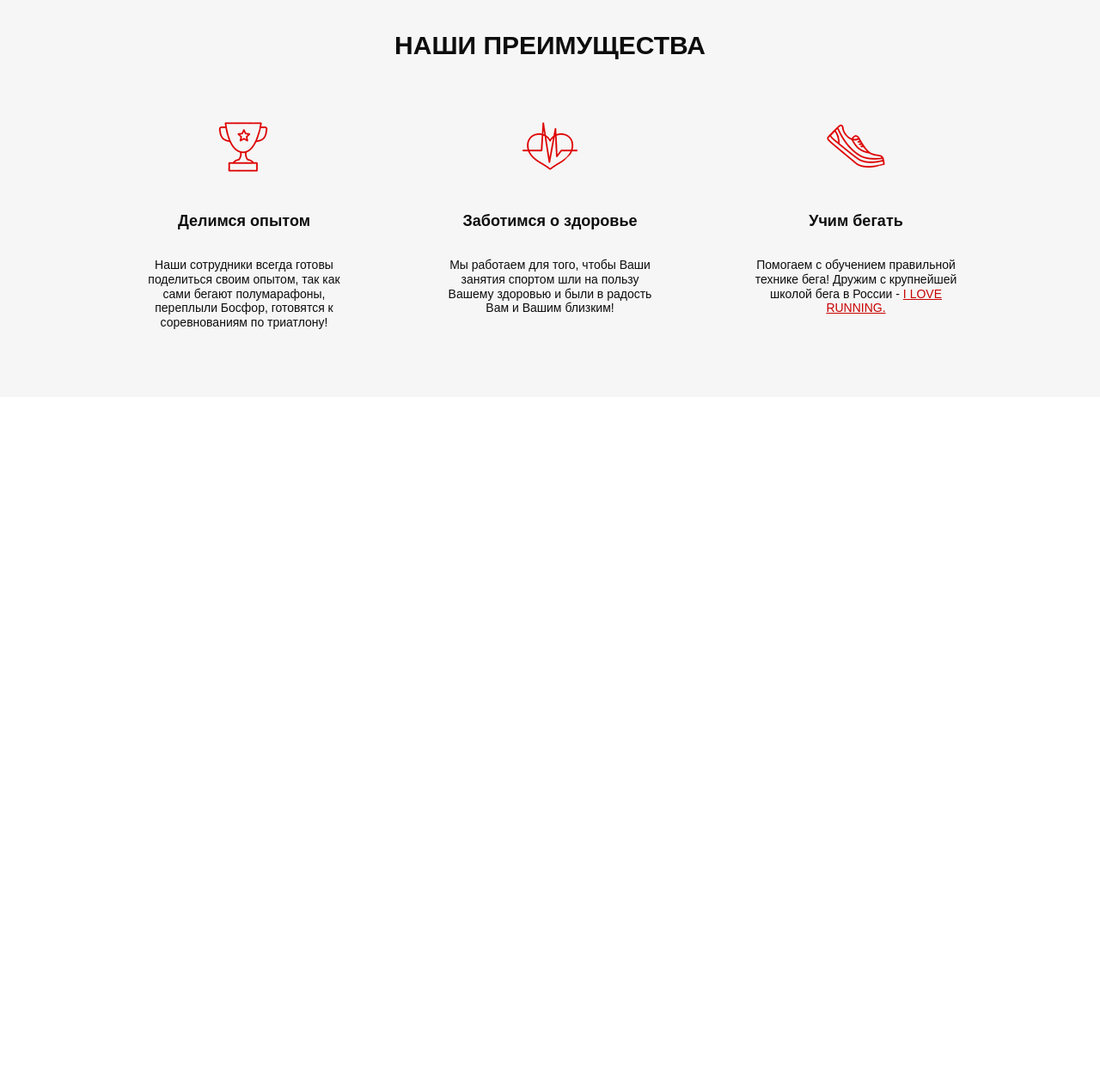
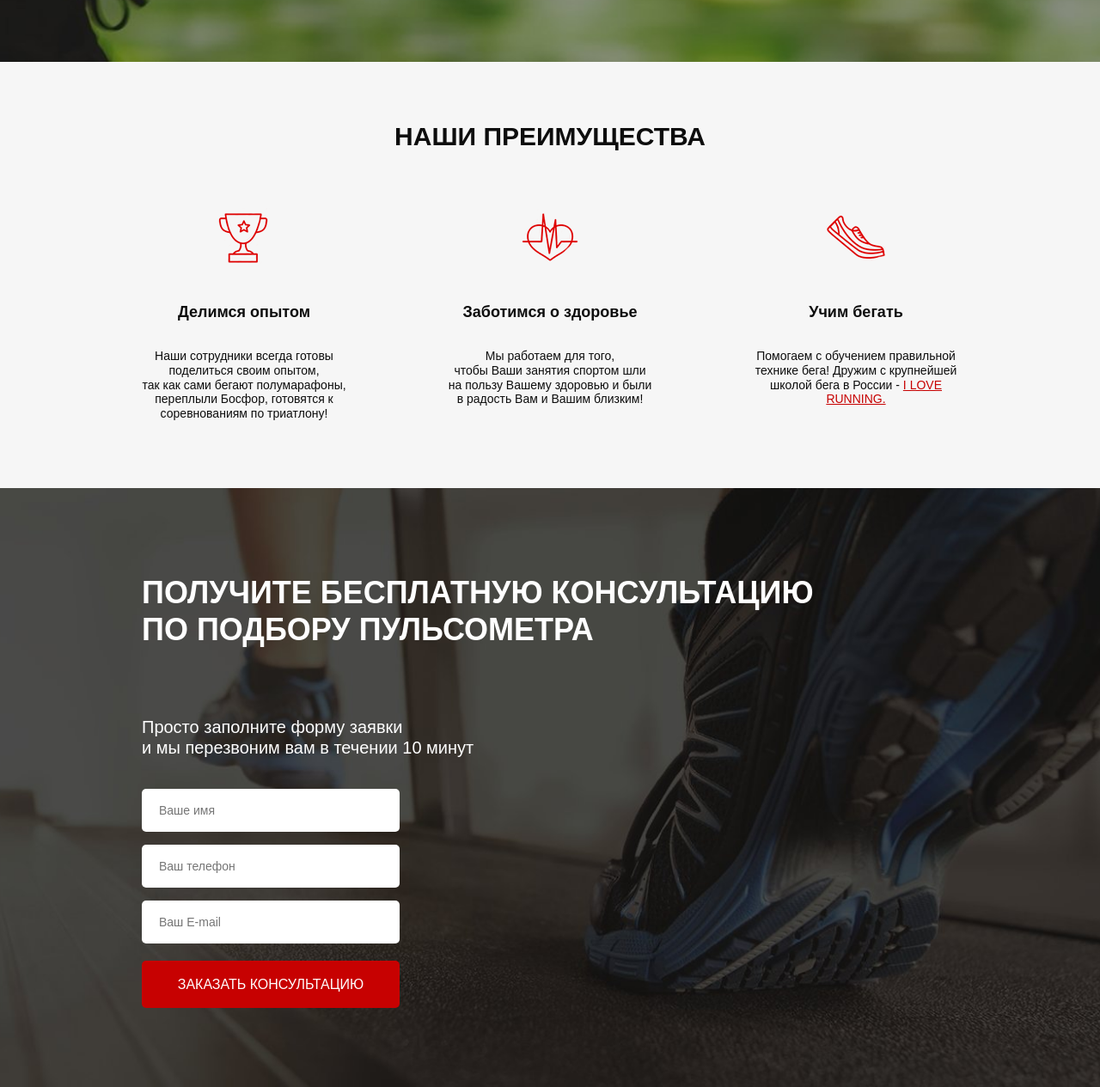
Before and after one commit to YuraAlhovka/Pulse, a website: page src/index.html in a window 1280 px wide. Shown: the part 728-1993 px from the top of the page at 86% size. Before the commit the page ends 1190 px from the top, so only its background shows below. Drawn offline with Linux system fonts and the light colour scheme; files that its build step writes are made by us from their sources.

Commit message:
consultation
block

```diff
--- a/src/index.html
+++ b/src/index.html
@@ -49,18 +49,18 @@
     </div>
     <div class="benefits">
         <div class="container">
-            <h2 class="benefits__header">НАШИ ПРЕИМУЩЕСТВА</h2>
+            <h2 class="title">НАШИ ПРЕИМУЩЕСТВА</h2>
             <div class="benefits__wrapper">
                 <div class="benefits__item">
                     <img src="icons/benefits_1.png" alt="">
                     <div class="benefits__subheader">Делимся опытом</div>
-                    <div class="benefits__text">Наши сотрудники всегда готовы поделиться своим опытом,
+                    <div class="benefits__text">Наши сотрудники всегда готовы поделиться своим опытом,<br>
                         так как сами бегают полумарафоны, переплыли Босфор, готовятся к соревнованиям по триатлону!</div>
                 </div>
                 <div class="benefits__item">
                     <img src="icons/benefits_2.png" alt="">
                     <div class="benefits__subheader">Заботимся о здоровье</div>
-                    <div class="benefits__text">Мы работаем для того,
+                    <div class="benefits__text">Мы работаем для того,<br>
                         чтобы Ваши занятия спортом шли на пользу Вашему здоровью и были в радость Вам и Вашим близким!</div>
                 </div>
                 <div class="benefits__item">
@@ -73,5 +73,23 @@
             </div>
         </div>
     </div>
+    <div class="consultation">
+        <div class="container">
+            <h2 class="title title_left">
+                Получите бесплатную консультацию<br>
+по подбору пульсометра
+            </h2>
+            <div class="consultation__descr">
+                Просто заполните форму заявки<br>
+и мы перезвоним вам в течении 10 минут
+            </div>
+            <form class="feed-form" action="#">
+               <input name ="name" required type="text" placeholder="Ваше имя">
+               <input name ="phone" required type="number" placeholder="Ваш телефон">
+               <input name ="email" required type="email" placeholder="Ваш E-mail">
+               <button class="button button_submit">заказать кОНСУЛЬТАЦИЮ</button>
+            </form>
+        </div>
+    </div>
 </body>
 </html>
--- a/src/sass/blocks/_benefits.scss
+++ b/src/sass/blocks/_benefits.scss
@@ -1,12 +1,6 @@
 .benefits {
     background-color: #f6f6f6;
     padding: 69px 0 78px 0;
-    &__header {
-        font-size: 30px;
-        font-weight: 700;
-        color: #0d0d0d;
-        text-align: center;
-    }
     &__wrapper {
         display: flex;
         justify-content: space-between;
--- a/src/sass/blocks/_buttons.scss
+++ b/src/sass/blocks/_buttons.scss
@@ -16,4 +16,11 @@
         margin-top: 67px;
         font-size: 16px;
     }
+    &_submit {
+        width: 100%;
+        height: 55px;
+        font-size: 16px;
+        font-weight: 500;
+        color: #ffffff;
+    }
 }
--- /dev/null
+++ b/src/sass/blocks/_consultation.scss
@@ -0,0 +1,13 @@
+.consultation {
+    min-height: 680px;
+    padding: 100px 0 92px 0;
+    background: url('../img/consult_bg.jpg') center (center/cover) no-repeat;
+    &__descr {
+        font-size: 20px;
+        line-height: 1.2;
+        font-weight: 500;
+        color: #ffffff;
+        text-align: left;
+        margin-top: 80px;
+    }
+}
--- /dev/null
+++ b/src/sass/blocks/_forms.scss
@@ -0,0 +1,20 @@
+.feed-form {
+    margin-top: 36px;
+    display: flex;
+    flex-direction: column;
+    width: 300px;
+    input {
+        height: 50px;
+        background-color: #ffffff;
+        border-radius: 5px;
+        border: none;
+        margin-bottom: 15px;
+        padding: 0 20px;
+        font-size: 14px;;
+        font-weight: 300;
+        color: #4b4b4b;
+        &:nth-child(3) {
+            margin-bottom: 20px;
+        }
+    }
+}
--- a/src/sass/blocks/_promo.scss
+++ b/src/sass/blocks/_promo.scss
@@ -1,5 +1,5 @@
 .promo {
-    min-height: 650px;
+    min-height: 100vh;
     padding: 21px 0 93px 0;
     background: url('../img/main_bg.jpg') center (center/cover) no-repeat;
     &__wrapper {
--- /dev/null
+++ b/src/sass/blocks/_titles.scss
@@ -0,0 +1,13 @@
+.title {
+    font-size: 30px;
+    font-weight: 700;
+    color: #0d0d0d;
+    text-align: center;
+    text-transform: uppercase;
+    &_left {
+        font-size: 36px;
+        line-height: 1.2;
+        color: #ffffff;
+        text-align-last: left;
+    }
+}
--- a/src/sass/style.scss
+++ b/src/sass/style.scss
@@ -10,4 +10,7 @@
 @import 'blocks/header';
 @import 'blocks/buttons';
 @import 'blocks/benefits';
+@import 'blocks/consultation';
+@import 'blocks/titles';
+@import 'blocks/forms';
 @import 'base/media';
```
Also changed, not shown: src/css/style.min.css.
